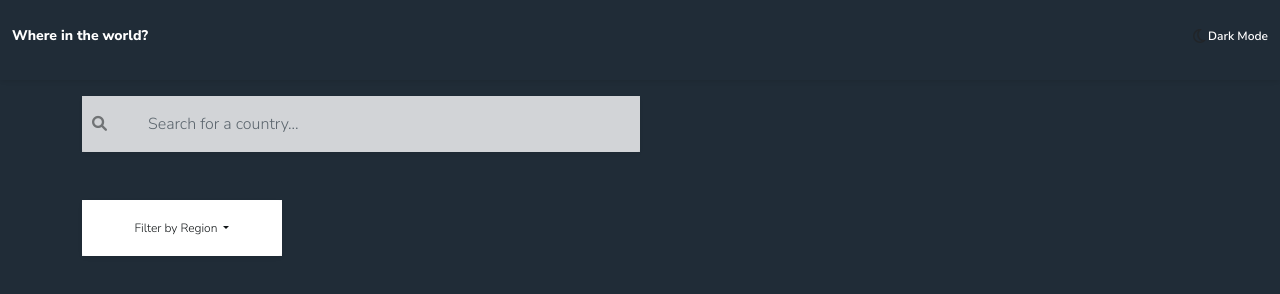
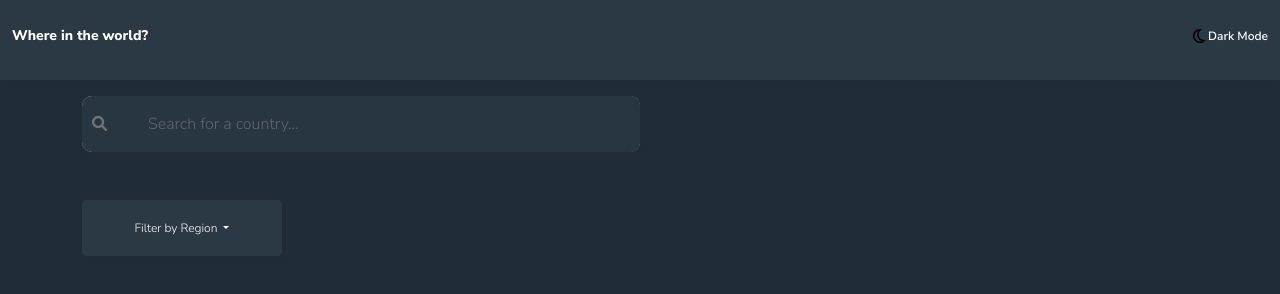
Before and after one commit to ZybartasRingys/rest-countries-api-with-color-theme-switcher-master, a plain HTML site: page index.html in a window 1280 px wide. Both pictures are taken after a click on the element "Dark Mode". Drawn offline with nearby package versions, Linux system fonts and the light colour scheme; no server answers.

Commit message:
daily commit

```diff
--- a/app.js
+++ b/app.js
@@ -1,36 +1,46 @@
-'use strict'
+"use strict";
 
-const cardsContainer = document.getElementById('cards-section')
+const cardsContainer = document.getElementById("cards-section");
 
 // Themes
-const dark = document.getElementById('Dark-mode')
-const body = document.getElementById('body')
-const navCol = document.querySelector('.navigation-col')
-const whereText = document.querySelector('.where')
-const darkText = document.querySelector('.dark')
-const cardBody = document.querySelectorAll('.card-body')
-console.log(cardBody)
+const dark = document.getElementById("Dark-mode");
+const body = document.getElementById("body");
+const navCol = document.querySelector(".navigation-col");
+const whereText = document.querySelector(".where");
+const darkText = document.querySelector(".dark");
+const searchInput = document.querySelector(".search-input");
+const filterBtn = document.getElementById("dropdownMenuButton1");
+const inputGroup = document.querySelector(".input-group");
+const glass = document.querySelector(".fa-magnifying-glass");
+const moon = document.querySelector(".fa-moon");
 
-const url = 'https://restcountries.com/v2/all'
+const url = "https://restcountries.com/v2/all";
 
-let data = {}
+let data = {};
 
 // Dark and light theme
 
-dark.addEventListener('click', switchDark)
+dark.addEventListener("click", switchDark);
 
 // Switch to dark theme function
 
 function switchDark() {
-  body.classList.toggle('active')
-  navCol.classList.toggle('active')
-  whereText.classList.toggle('active')
-  darkText.classList.toggle('active')
+  body.classList.toggle("active");
+  navCol.classList.toggle("active");
+  whereText.classList.toggle("active");
+  darkText.classList.toggle("active");
+  searchInput.classList.toggle("active");
+  filterBtn.classList.toggle("active");
+  inputGroup.classList.toggle("active");
+  glass.classList.toggle("active");
 
-  cardBody.forEach(element => {
-    console.log(element)
-    element.classList.toggle('active')
-  })
+  switchThemeIcon();
+}
+
+// switch theme icon function
+
+function switchThemeIcon() {
+  moon.style.color = "white";
 }
 
 // API for cards functionality
@@ -39,29 +49,42 @@ function switchDark() {
 
 async function fetchCountry() {
   try {
-    const response = await fetch(url)
-    const country = await response.json()
+    const response = await fetch(url);
+    const country = await response.json();
 
-    country.forEach(element => {
-      cardsContainer.insertAdjacentHTML('beforeend', createCard(element))
-    })
+    country.forEach((element) => {
+      cardsContainer.insertAdjacentHTML("beforeend", createCard(element));
+    });
 
-    country.forEach(element => {
-      data[element.name] = element
-    })
+    // cards
+    const cards = document.querySelectorAll(".card-body");
+    const title = document.querySelectorAll(".card-title");
+
+    // cards title
+    title.forEach((element) => {
+      dark.addEventListener("click", function () {
+        element.classList.toggle("active");
+      });
+    });
+    // cards body
+    cards.forEach((element) => {
+      dark.addEventListener("click", function () {
+        element.classList.toggle("active");
+      });
+    });
   } catch (error) {
-    console.log(error)
+    console.log(error);
   }
 }
 
-fetchCountry()
+fetchCountry();
 
 function createCard(element) {
-  let title = element['name']
-  let flag = element['flag']
-  let population = element['population']
-  let region = element['region']
-  let capital = element['capital']
+  let title = element["name"];
+  let flag = element["flag"];
+  let population = element["population"];
+  let region = element["region"];
+  let capital = element["capital"];
 
   return `
     <div class="card shadow  mb-5 bg-white rounded">
@@ -75,7 +98,5 @@ function createCard(element) {
                   <p class="card-text"><span>Capital:</span> ${capital}</p>
                 </div>
               </div>
-    `
+    `;
 }
-
-createCard()
--- a/index.html
+++ b/index.html
@@ -30,15 +30,15 @@
     <!-- Header -->
     <header>
       <div class="container-fluid navigation shadow-sm bg-white rounded">
-        <div class="row ">
+        <div class="row">
           <div
-            class="col-12  navigation-col mx-auto d-flex justify-content-between align-items-center"
+            class="col-12 navigation-col mx-auto d-flex justify-content-between align-items-center"
           >
             <div class="col-6">
               <h1 class="where">Where in the world?</h1>
             </div>
             <div class="col-5 d-flex justify-content-end">
-              <i class="fa-regular fa-moon"></i>
+              <img class="fa-moon" src="/design/moon.svg" alt="Moon" />
               <h2 class="dark" id="Dark-mode">Dark Mode</h2>
             </div>
           </div>
@@ -57,11 +57,11 @@
           <div class="row">
             <div class="col-12 d-flex flex-column flex-xxl-row">
               <div class="col-12 col-md-6 search mb-5 d-flex flex-row">
-                <div class="input-group shadow-sm  bg-white rounded">
+                <div class="input-group shadow-sm bg-white rounded">
                   <i class="fa-solid fa-magnifying-glass fa-lg"></i>
                   <input
                     type="search"
-                    class="form-control rounded search-input "
+                    class="form-control rounded search-input"
                     placeholder="Search for a country..."
                     aria-label="Search"
                     aria-describedby="search-addon"
@@ -74,7 +74,7 @@
               >
                 <div class="dropdown">
                   <button
-                    class="btn btn-secondary dropdown-toggle dropdown shadow-sm  bg-white rounded"
+                    class="btn btn-secondary dropdown-toggle dropdown shadow-sm bg-white rounded"
                     type="button"
                     id="dropdownMenuButton1"
                     data-toggle="dropdown"
--- a/scss/Components/_activeClasses.scss
+++ b/scss/Components/_activeClasses.scss
@@ -4,7 +4,7 @@ body.active {
 }
 
 .navigation-col.active {
-  background-color: $VeryDarkBlue;
+  background-color: $DarkBlue;
 }
 
 .where.active {
@@ -16,5 +16,31 @@ body.active {
 }
 
 .card-body.active {
-  background-color: $VeryDarkBlue !important;
+  background-color: $DarkBlue !important;
+  color: white !important;
 }
+
+.card-title.active {
+  color: white !important;
+}
+
+.search.active {
+  background-color: $DarkBlue !important;
+}
+
+.dropdown.active {
+  background-color: $DarkBlue !important;
+  color: white !important;
+}
+
+.search-input.active {
+  background-color: $DarkBlue !important;
+}
+
+.input-group.active {
+  background-color: $DarkBlue !important;
+}
+
+.fa-magnifying-glass.active {
+  background-color: $DarkBlue !important;
+}
--- a/scss/Layout/_cards.scss
+++ b/scss/Layout/_cards.scss
@@ -2,6 +2,7 @@
 
 .card {
   cursor: pointer;
+  border: none;
 
   &:hover {
     box-shadow: rgba(0, 0, 0, 0.22) 0px 19px 43px;
--- a/scss/Layout/_selections.scss
+++ b/scss/Layout/_selections.scss
@@ -1,3 +1,4 @@
+// Search input
 .search {
   border: none;
   font-style: normal;
@@ -6,22 +7,38 @@
   line-height: 20px;
   color: $DarkGray;
   background-color: $VeryLightGray !important;
+  border-radius: 10px !important;
   opacity: 0.8;
   cursor: pointer;
 
   .search-input {
     border: none;
+    border-radius: 10px !important;
   }
 }
 
 .input-group {
   height: 56px;
+  border-radius: 10px !important;
 }
 
 .selection-items {
   width: 480px;
   height: 56px;
 }
+
+// search icon
+
+.fa-magnifying-glass {
+  position: relative;
+  margin-top: 28px !important;
+  margin-right: 30px;
+  margin-left: 10px;
+  cursor: pointer;
+  background-color: white;
+}
+
+// Search input end
 
 // Filter btn
 .dropdown {
@@ -34,6 +51,7 @@
   line-height: 20px;
   color: $VeryDarkBlue2;
   border: none;
+  border-radius: 10px;
   background-color: $VeryLightGray;
 
   &:focus {
@@ -54,13 +72,3 @@
   line-height: 16px;
   color: $VeryDarkBlue2;
 }
-
-// search icon
-
-.fa-magnifying-glass {
-  margin-top: 28px !important;
-  margin-right: 30px;
-  margin-left: 10px;
-  cursor: pointer;
-  background-color: white;
-}
--- a/scss/Media/_desktop.scss
+++ b/scss/Media/_desktop.scss
@@ -3,11 +3,6 @@
     display: grid !important;
     grid-template-columns: 1fr 1fr 1fr 1fr;
     gap: 75px;
-  }
-
-  .fa-moon {
-    width: 25px !important;
-    height: 25px !important;
   }
 
   .navigation {
```
Also changed, not shown: design/moon.svg (added), scss/main.css, 1 other file.
